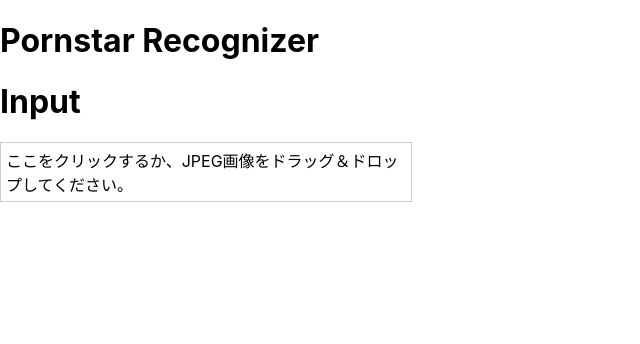
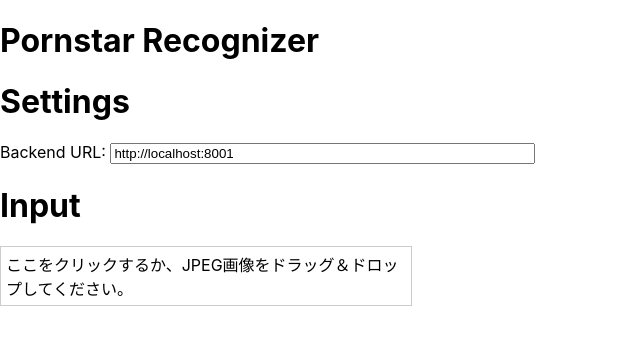
Before and after one commit to kleamp1e/pornstar-recognizer, a React (Create React App) app in the folder frontend/app/: page / in a window 1280 px wide. Shown: the top 344 px of the page, without its empty margins (0-640 px from the left). Built offline with nearby package versions, Linux system fonts and the light colour scheme.

Commit message:
バックエンドサービスのURLの設定欄を追加

```diff
--- a/frontend/app/src/App.js
+++ b/frontend/app/src/App.js
@@ -20,7 +20,7 @@ function ImageDropzone({ onImageDrop = () => {}, acceptableTypes = [], children
     const imageFile = acceptedFiles[0];
     const imageDataUrl = await loadFile(imageFile);
     onImageDrop({file: imageFile, dataUrl: imageDataUrl});
-  }, []);
+  }, [onImageDrop]);
 
   return (
     <Dropzone onDrop={onDrop}>
@@ -35,14 +35,26 @@ function ImageDropzone({ onImageDrop = () => {}, acceptableTypes = [], children
 }
 
 export default function App() {
+  const [backendUrl, setBackendUrl] = useState("http://localhost:8001");
   const [image, setImage] = useState(null);
+
   const onImageDrop = useCallback((image) => {
     setImage(image);
-  });
+    console.log({backendUrl});
+  }, [backendUrl]);
 
   return (
     <div className="App">
       <h1>Pornstar Recognizer</h1>
+      <h1>Settings</h1>
+      <label>
+        Backend URL:{" "}
+        <input
+            type="text"
+            size={50}
+            value={backendUrl}
+            onChange={(e) => setBackendUrl(e.target.value)} />
+      </label>
       <h1>Input</h1>
       <div
           style={{
```
